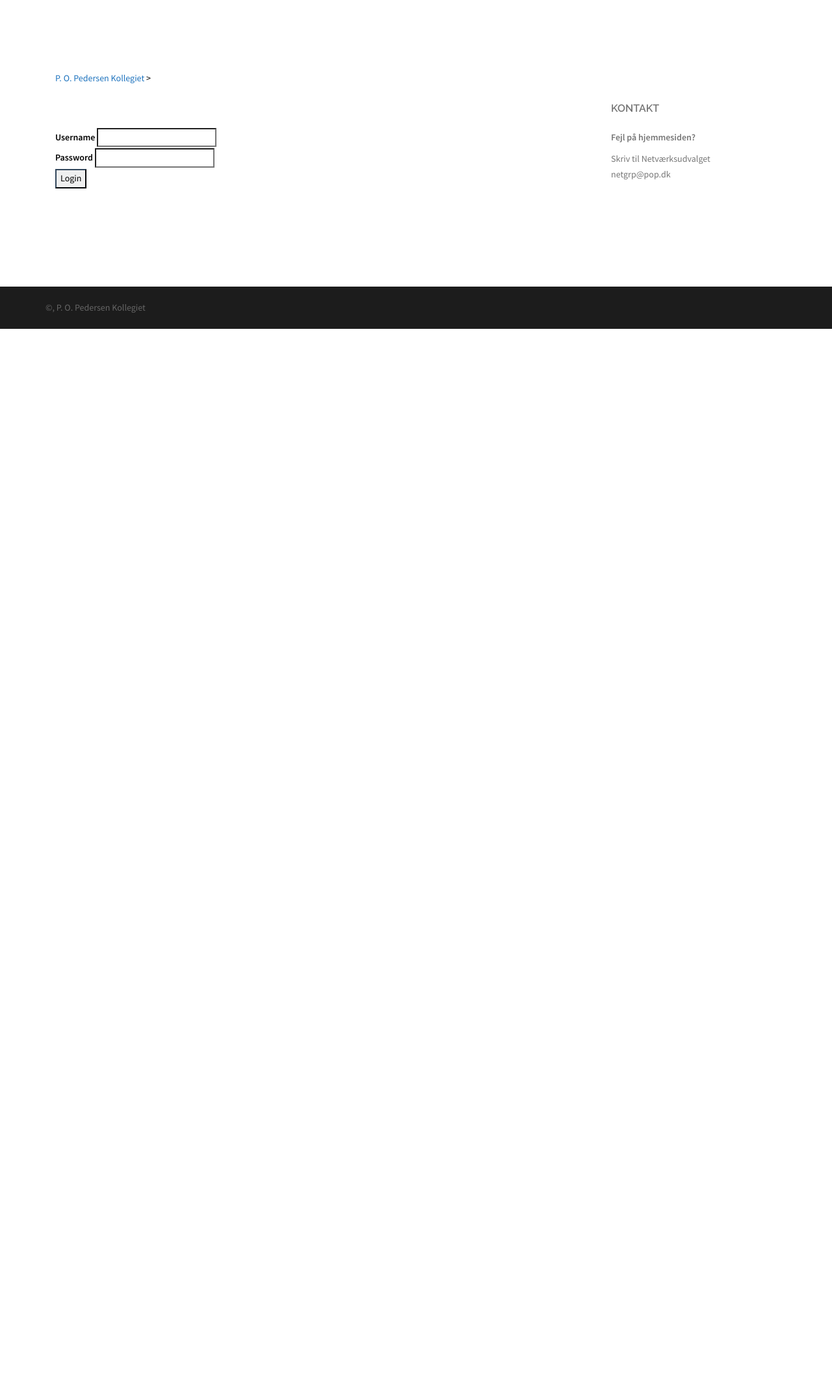
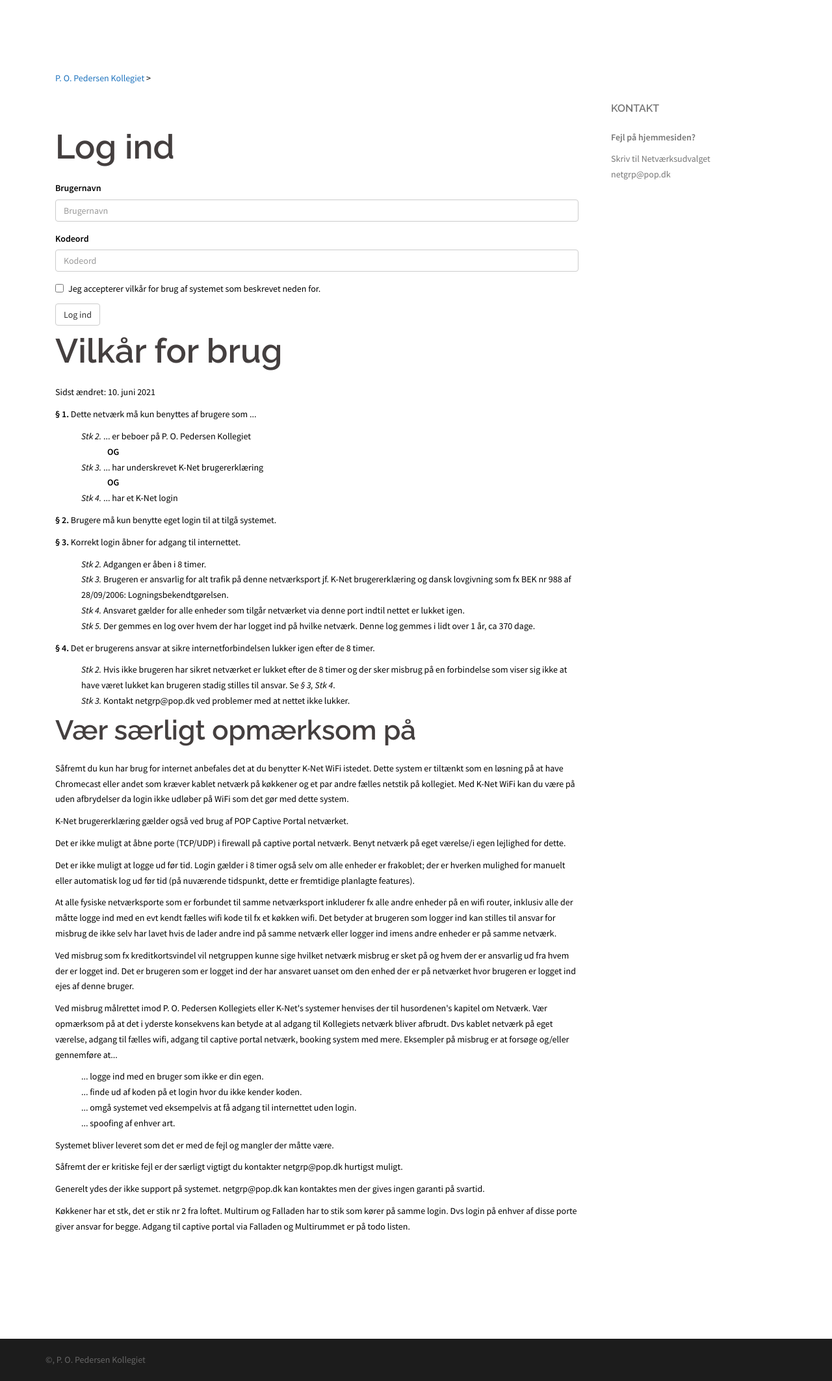
Before and after one commit to netgrp/pop-captive, a Django app: template templates/login.html in a window 1280 px wide. Shown: the part 154-2279 px from the top of the page at 65% size. Before the commit the page ends 660 px from the top, so only its background shows below. Run offline with Django 3.2, Linux system fonts and the light colour scheme; the template is opened without the code that fills it, so the values that code supplies are empty; some libraries are stand-ins or nearby versions.

Commit message:
Looks a bit nicer and included terms of service
Signed-off-by: Emil Kristensen <eKristensen@users.noreply.github.com>

```diff
--- a/templates/invalid-login.html
+++ b/templates/invalid-login.html
@@ -2,6 +2,6 @@
 
 {% block content %}
 
-Invalid login. <a href="{{ retry_link }}">Try again.</a>
+Systemet kunne ikke logge dig ind. <a href="{{ retry_link }}">Prøv igen.</a>
 
 {% endblock %}
--- a/templates/login.html
+++ b/templates/login.html
@@ -2,18 +2,86 @@
 
 {% block content %}
 
+<h1>Log ind</h1>
+
 <form method="post" action="/">
-    <label for="username"><b>Username</b></label>
-    <input type="text" name="username" required>
+    <div class="form-group">
+        <label for="inputUsername">Brugernavn</label>
+        <input type="text" class="form-control" id="inputUsername" placeholder="Brugernavn" name="username" required>
+    </div>
 
-    <br>
+    <div class="form-group">
+        <label for="inputPassword">Kodeord</label>
+        <input type="password" class="form-control" id="inputPassword" placeholder="Kodeord" name="password" required>
+    </div>
 
-    <label for="password"><b>Password</b></label>
-    <input type="password" name="password" required>
+    <div class="checkbox">
+        <label>
+            <input type="checkbox" name="accept_tos"> Jeg accepterer vilkår for brug af systemet som beskrevet neden for.
+        </label>
+    </div>
 
-    <br>
-
-    <button type="submit">Login</button>
+    <button type="submit" class="btn btn-default">Log ind</button>
 </form>
 
+<h1>Vilkår for brug</h1>
+
+<p>Sidst ændret: 10. juni 2021</p>
+
+<p><b>§ 1.</b> Dette netværk må kun benyttes af brugere som ...</p>
+<p style="margin-left: 40px">
+    <i>Stk 2.</i> ... er beboer på P. O. Pedersen Kollegiet<br>
+    <b style="margin-left: 40px">OG</b><br>
+    <i>Stk 3.</i> ... har underskrevet K-Net brugererklæring<br>
+    <b style="margin-left: 40px">OG</b><br>
+    <i>Stk 4.</i> ... har et K-Net login
+</p>
+
+<p><b>§ 2.</b> Brugere må kun benytte eget login til at tilgå systemet.</p>
+
+<p><b>§ 3.</b> Korrekt login åbner for adgang til internettet.</p>
+<p style="margin-left: 40px">
+    <i>Stk 2.</i> Adgangen er åben i 8 timer.<br>
+    <i>Stk 3.</i> Brugeren er ansvarlig for alt trafik på denne netværksport jf. K-Net brugererklæring og dansk lovgivning som fx BEK nr 988 af 28/09/2006: Logningsbekendtgørelsen.<br>
+    <i>Stk 4.</i> Ansvaret gælder for alle enheder som tilgår netværket via denne port indtil nettet er lukket igen.<br>
+    <i>Stk 5.</i> Der gemmes en log over hvem der har logget ind på hvilke netværk. Denne log gemmes i lidt over 1 år, ca 370 dage.
+</p>
+
+<p><b>§ 4.</b> Det er brugerens ansvar at sikre internetforbindelsen lukker igen efter de 8 timer.</p>
+<p style="margin-left: 40px">
+    <i>Stk 2.</i> Hvis ikke brugeren har sikret netværket er lukket efter de 8 timer og der sker misbrug på en forbindelse som viser sig ikke at have været lukket kan brugeren stadig stilles til ansvar. Se <i>§ 3, Stk 4</i>.<br>
+    <i>Stk 3.</i> Kontakt netgrp@pop.dk ved problemer med at nettet ikke lukker.
+</p>
+
+<h2>Vær særligt opmærksom på</h2>
+
+<p>Såfremt du kun har brug for internet anbefales det at du benytter K-Net WiFi istedet. Dette system er tiltænkt som en løsning på at have Chromecast eller andet som kræver kablet netværk på køkkener og et par andre fælles netstik på kollegiet. Med K-Net WiFi kan du være på uden afbrydelser da login ikke udløber på WiFi som det gør med dette system.</p>
+
+<p>K-Net brugererklæring gælder også ved brug af POP Captive Portal netværket.</p>
+
+<p>Det er ikke muligt at åbne porte (TCP/UDP) i firewall på captive portal netværk. Benyt netværk på eget værelse/i egen lejlighed for dette.</p>
+
+<p>Det er ikke muligt at logge ud før tid. Login gælder i 8 timer også selv om alle enheder er frakoblet; der er hverken mulighed for manuelt eller automatisk log ud før tid (på nuværende tidspunkt, dette er fremtidige planlagte features).</p>
+
+<p>At alle fysiske netværksporte som er forbundet til samme netværksport inkluderer fx alle andre enheder på en wifi router, inklusiv alle der måtte logge ind med en evt kendt fælles wifi kode til fx et køkken wifi. Det betyder at brugeren som logger ind kan stilles til ansvar for misbrug de ikke selv har lavet hvis de lader andre ind på samme netværk eller logger ind imens andre enheder er på samme netværk.</p>
+
+<p>Ved misbrug som fx kreditkortsvindel vil netgruppen kunne sige hvilket netværk misbrug er sket på og hvem der er ansvarlig ud fra hvem der er logget ind. Det er brugeren som er logget ind der har ansvaret uanset om den enhed der er på netværket hvor brugeren er logget ind ejes af denne bruger.</p>
+
+<p>Ved misbrug målrettet imod P. O. Pedersen Kollegiets eller K-Net's systemer henvises der til husordenen's kapitel om Netværk. Vær opmærksom på at det i yderste konsekvens kan betyde at al adgang til Kollegiets netværk bliver afbrudt. Dvs kablet netværk på eget værelse, adgang til fælles wifi, adgang til captive portal netværk, booking system med mere. Eksempler på misbrug er at forsøge og/eller gennemføre at...</p>
+<p style="margin-left: 40px">
+    ... logge ind med en bruger som ikke er din egen.<br>
+    ... finde ud af koden på et login hvor du ikke kender koden.<br>
+    ... omgå systemet ved eksempelvis at få adgang til internettet uden login.<br>
+    ... spoofing af enhver art.
+</p>
+
+<p>Systemet bliver leveret som det er med de fejl og mangler der måtte være.</p>
+
+<p>Såfremt der er kritiske fejl er der særligt vigtigt du kontakter netgrp@pop.dk hurtigst muligt.</p>
+
+<p>Generelt ydes der ikke support på systemet. netgrp@pop.dk kan kontaktes men der gives ingen garanti på svartid.</p>
+
+<p>Køkkener har et stk, det er stik nr 2 fra loftet. Multirum og Falladen har to stik som kører på samme login. Dvs login på enhver af disse porte giver ansvar for begge. Adgang til captive portal via Falladen og Multirummet er på todo listen.</p>
+
+
 {% endblock %}
--- a/templates/valid-login-redirect.html
+++ b/templates/valid-login-redirect.html
@@ -8,6 +8,6 @@
 
 {% block content %}
 
-Accepted login. Start browsing by visiting <a href="https://pop.dk">pop.dk</a>.
+Log ind lykkedes. Begynd at browse ved at besøge <a href="https://pop.dk">pop.dk</a>.
 
 {% endblock %}
```
Also changed, not shown: webapp.py (+14 -6 lines).
